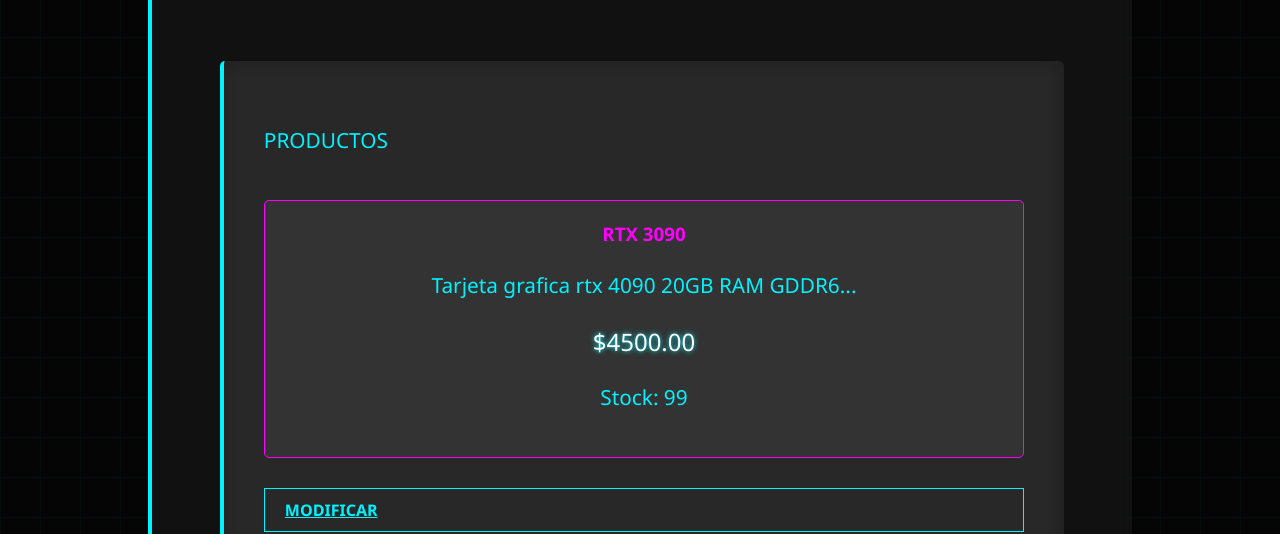
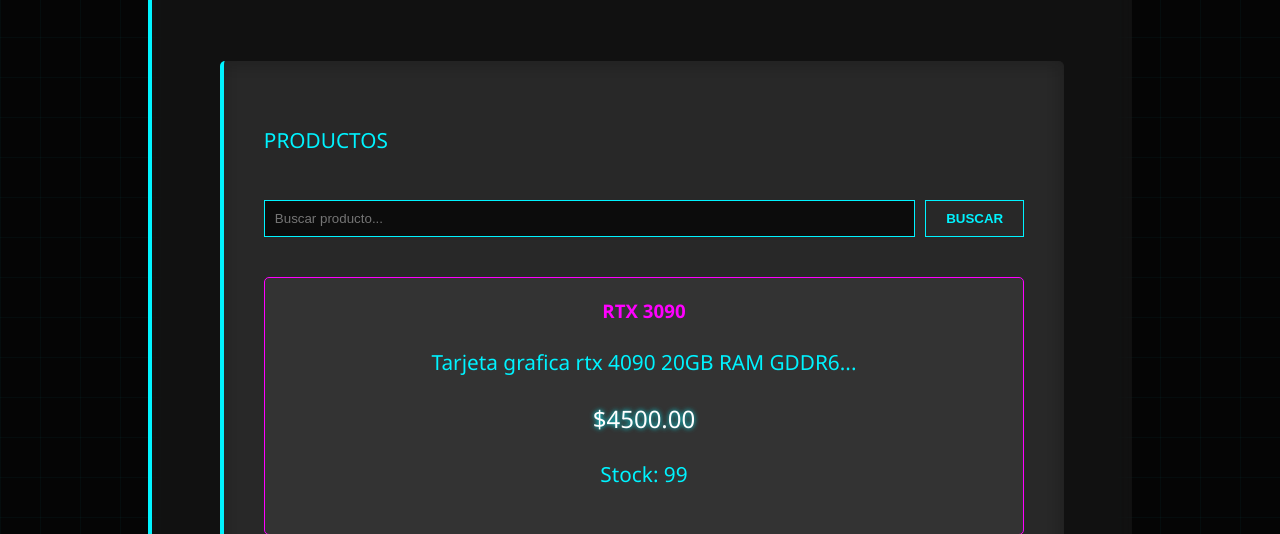
Before and after one commit to ANnthomgamer/Django-IAW, a Django app: page /productos/ in a window 1280 px wide. Shown: the part 403-937 px from the top of the page. Run offline with Django 5.2, Linux system fonts and the light colour scheme; data comes from the database, SQL or seed files in the repository.

Commit message:
Añadido buscador de proctos

```diff
--- a/www/proyecto/apps/productos/views.py
+++ b/www/proyecto/apps/productos/views.py
@@ -3,7 +3,7 @@
 from django.template import Template, Context
 from .models import Producto # Importar el modelo
 from apps.secciones.models import Seccion
-
+from django.db.models import Q
 
 # Create your views here.
 
@@ -21,10 +21,22 @@
 
     documento = planti.render(ctx)
     """
+    buscar = request.GET.get('buscar', '')
+
     productos = Producto.objects.all()
+
+    if buscar:
+        productos = productos.filter(
+            Q(nombre__icontains=buscar) |
+            Q(descripcion__icontains=buscar)
+        )
+
+
+
     datos = {
         'parrafo': 'PRODUCTOS',
-        'productos': productos  # Pasar a la plantilla
+        'productos': productos,  # Pasar a la plantilla
+        'buscar': buscar
     }
 
 
--- a/www/proyecto/proyecto/templates/productos/index.html
+++ b/www/proyecto/proyecto/templates/productos/index.html
@@ -9,7 +9,22 @@
 
     <article>
         <p>{{ parrafo }}</p>
+        <!-- FILTRO DE BÚSQUEDA -->
+        <div class="filtros" style="margin-bottom: 20px;">
+            <form method="get" style="display: flex; gap: 10px; align-items: center;">
+                <input type="text"
+                       name="buscar"
+                       value="{{ buscar }}"
+                       placeholder="Buscar producto..."
+                       style="flex: 1; padding: 10px; background: rgba(0,0,0,0.7); border: 1px solid var(--neon-cyan); color: white;">
 
+                <button type="submit" class="neon-btn">Buscar</button>
+
+        {% if buscar %}
+            <a href="{% url 'productos_url' %}" class="neon-link">Limpiar</a>
+        {% endif %}
+    </form>
+</div>
         {% if productos %}
             {% for producto in productos %}
             <div class="producto-card">
```
